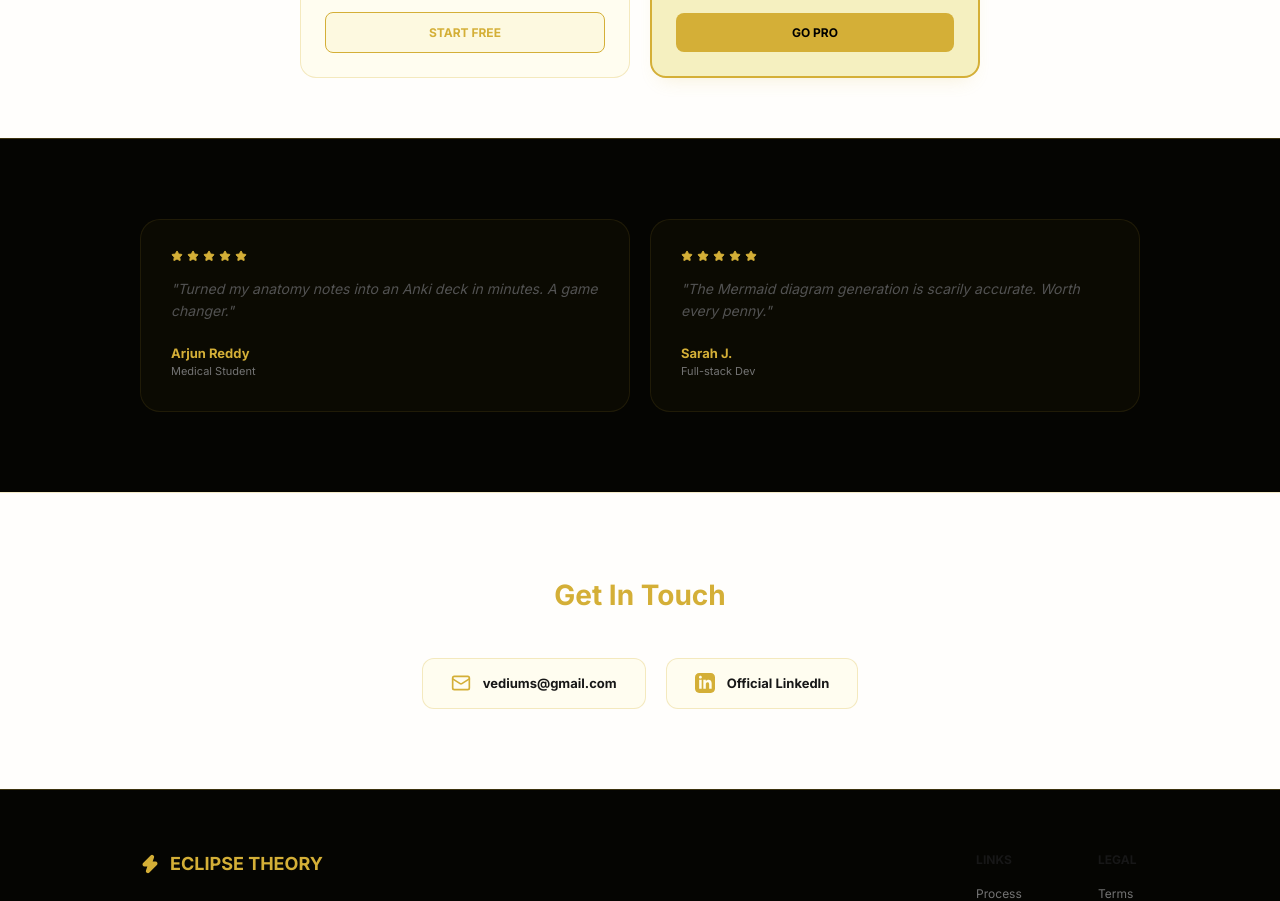
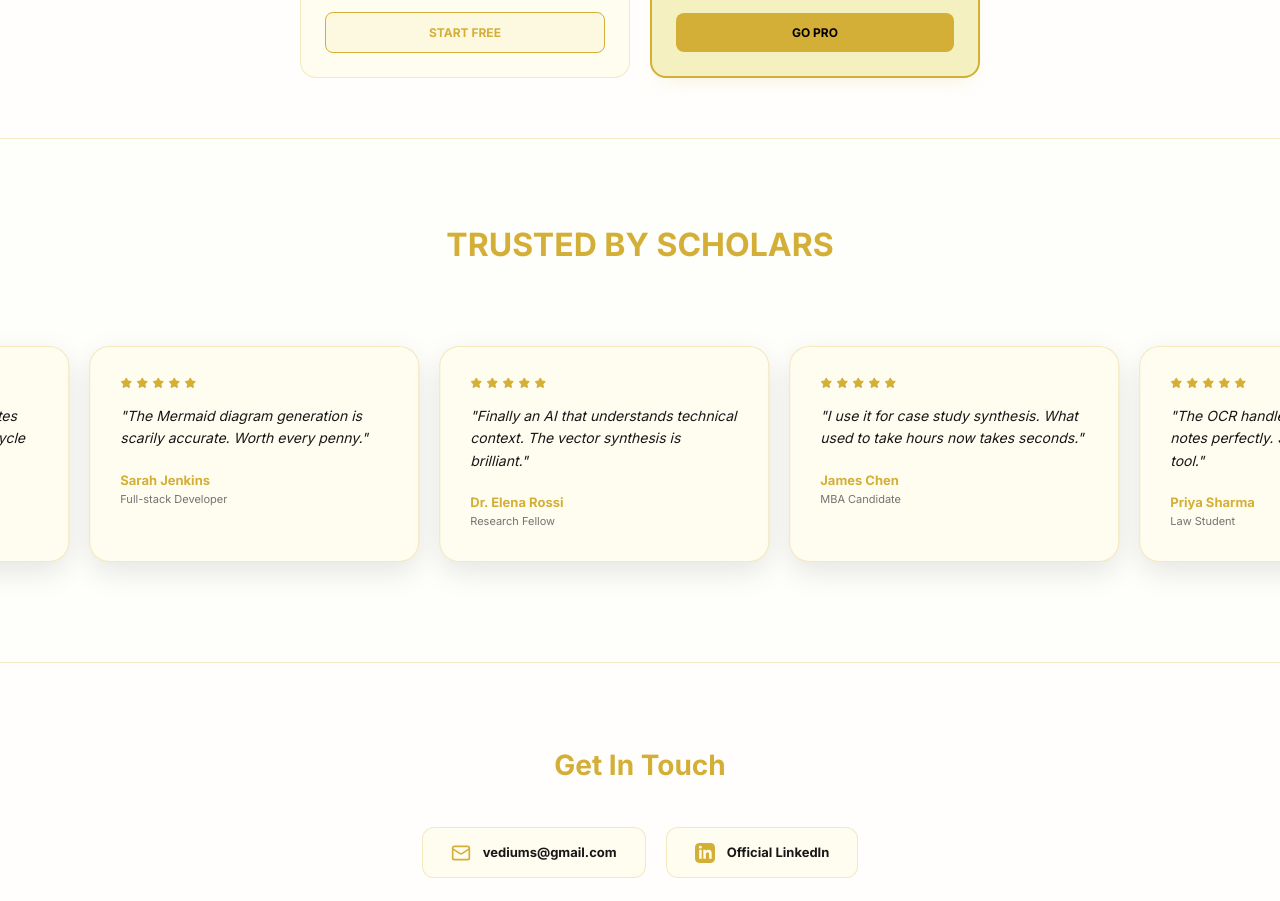
Before and after one commit to sameerreddy789/Eclipse_Theory, a Next.js app: page / in a window 1280 px wide. Shown: the part 1360-2261 px from the top of the page. Built offline with nearby package versions, Linux system fonts and the light colour scheme; no server answers.

Commit message:
feat: implement horizontal marquee testimonials and refine project focus

```diff
--- a/app/page.js
+++ b/app/page.js
@@ -109,18 +109,48 @@ export default function LandingPage() {
         </div>
       </section>
 
-      {/* Testimonials */}
-      <section style={{ padding: '80px 24px', background: '#050502', borderTop: '1px solid var(--border)' }}>
-        <div style={{ display: 'flex', gap: '20px', maxWidth: '1000px', margin: '0 auto', flexWrap: 'wrap' }}>
+      {/* Moving Testimonials Section */}
+      <section style={{ padding: '80px 0', background: 'rgba(212, 175, 55, 0.02)', borderTop: '1px solid var(--border)', overflow: 'hidden' }}>
+        <div className="hero" style={{ padding: '0 0 40px' }}>
+          <h2 style={{ fontSize: '32px', fontWeight: '900', color: 'var(--accent)', marginBottom: '16px' }}>TRUSTED BY SCHOLARS</h2>
+        </div>
+
+        <style dangerouslySetInnerHTML={{ __html: `
+          @keyframes scroll {
+            0% { transform: translateX(0); }
+            100% { transform: translateX(calc(-350px * 5)); }
+          }
+          .testimonial-track {
+            display: flex;
+            width: calc(350px * 10);
+            animation: scroll 40s linear infinite;
+            gap: 20px;
+            padding: 20px 0;
+          }
+          .testimonial-track:hover {
+            animation-play-state: paused;
+          }
+        `}} />
+
+        <div className="testimonial-track">
           {[
-            { name: "Arjun Reddy", role: "Medical Student", text: "Turned my anatomy notes into an Anki deck in minutes. A game changer." },
-            { name: "Sarah J.", role: "Full-stack Dev", text: "The Mermaid diagram generation is scarily accurate. Worth every penny." }
+            { name: "Arjun Reddy", role: "Medical Student", text: "Turned 500 pages of anatomy notes into a 20-page master guide. Lifecycle saver." },
+            { name: "Sarah Jenkins", role: "Full-stack Developer", text: "The Mermaid diagram generation is scarily accurate. Worth every penny." },
+            { name: "Dr. Elena Rossi", role: "Research Fellow", text: "Finally an AI that understands technical context. The vector synthesis is brilliant." },
+            { name: "James Chen", role: "MBA Candidate", text: "I use it for case study synthesis. What used to take hours now takes seconds." },
+            { name: "Priya Sharma", role: "Law Student", text: "The OCR handled my messy lecture notes perfectly. Simply the best study tool." },
+            // Duplicate for infinite loop effect
+            { name: "Arjun Reddy", role: "Medical Student", text: "Turned 500 pages of anatomy notes into a 20-page master guide. Lifecycle saver." },
+            { name: "Sarah Jenkins", role: "Full-stack Developer", text: "The Mermaid diagram generation is scarily accurate. Worth every penny." },
+            { name: "Dr. Elena Rossi", role: "Research Fellow", text: "Finally an AI that understands technical context. The vector synthesis is brilliant." },
+            { name: "James Chen", role: "MBA Candidate", text: "I use it for case study synthesis. What used to take hours now takes seconds." },
+            { name: "Priya Sharma", role: "Law Student", text: "The OCR handled my messy lecture notes perfectly. Simply the best study tool." }
           ].map((t, i) => (
-            <div key={i} style={{ flex: '1', minWidth: '300px', padding: '30px', background: 'rgba(212, 175, 55, 0.03)', borderRadius: '20px', border: '1px solid rgba(212, 175, 55, 0.1)' }}>
+            <div key={i} style={{ width: '330px', flexShrink: 0, padding: '30px', background: 'var(--bg-subtle)', borderRadius: '20px', border: '1px solid var(--border)', boxShadow: '0 10px 30px rgba(0,0,0,0.1)' }}>
               <div style={{ display: 'flex', gap: 4, marginBottom: '16px' }}>
                 {[1,2,3,4,5].map(s => <Star key={s} size={12} fill="var(--accent)" color="var(--accent)" />)}
               </div>
-              <p style={{ color: 'var(--text-muted)', fontSize: '14px', fontStyle: 'italic', marginBottom: '20px' }}>"{t.text}"</p>
+              <p style={{ color: 'var(--text)', fontSize: '14px', fontStyle: 'italic', marginBottom: '20px', lineHeight: '1.6' }}>"{t.text}"</p>
               <div style={{ fontSize: '13px', fontWeight: '800', color: 'var(--accent)' }}>{t.name}</div>
               <div style={{ fontSize: '11px', color: 'var(--text-dim)' }}>{t.role}</div>
             </div>
```
